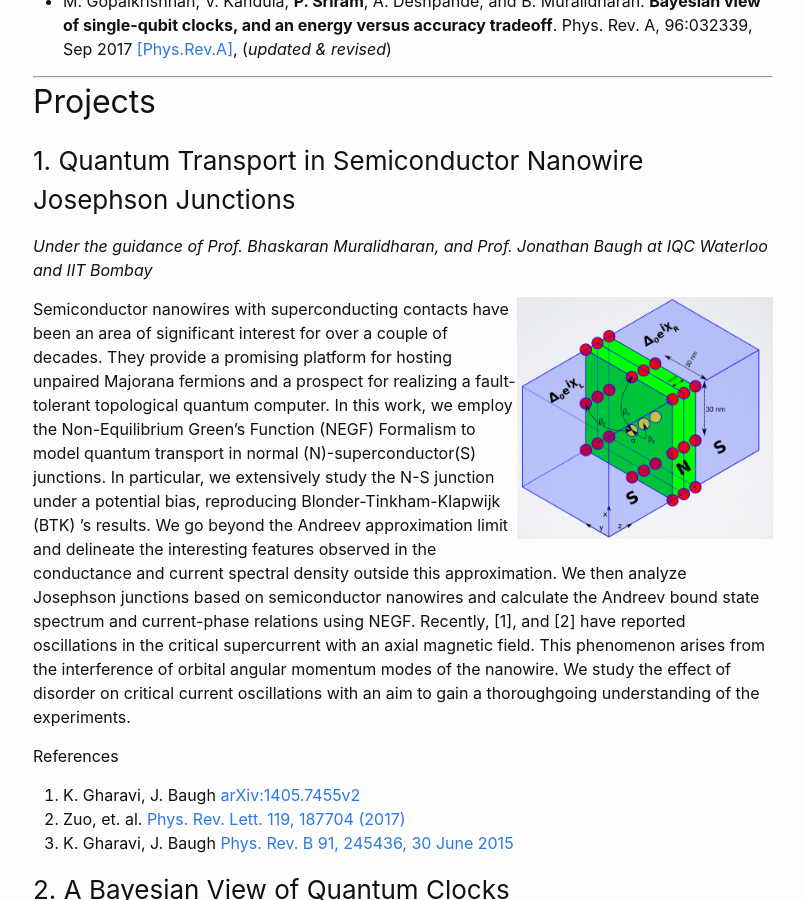
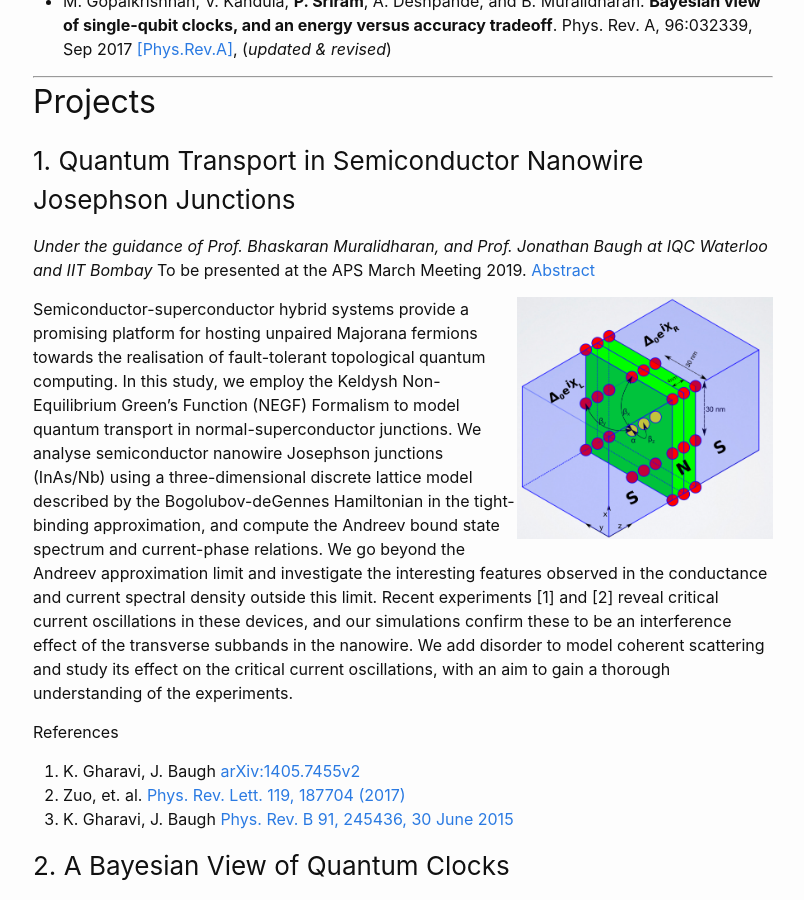
Before and after one commit to praveen5/praveen5.github.io, a Jekyll site: the page built from research.md, in a window 1280 px wide and 900 px high, scrolled down 455 px. Shown: the whole window, without its empty margins (237-1041 px from the left). Built offline with Jekyll 4.4.1, drawn with Linux system fonts in a browser that asks for light colours.

Commit message:
Update research.md

```diff
--- a/research.md
+++ b/research.md
@@ -19,9 +19,11 @@ _This page lists my research projects. For a summary of my academic course proje
 ## Projects
 ### 1. Quantum Transport in Semiconductor Nanowire Josephson Junctions
 _Under the guidance of Prof. Bhaskaran Muralidharan, and Prof. Jonathan Baugh at IQC Waterloo and IIT Bombay_
+To be presented at the APS March Meeting 2019. [Abstract](http://meetings.aps.org/Meeting/MAR19/Session/S05.9)
 <p>
 <img src="/TB.png" ALIGN = "RIGHT" width="256" title="NanowireModel">
-Semiconductor nanowires with superconducting contacts have been an area of significant interest for over a couple of decades. They provide a promising platform for hosting unpaired Majorana fermions and a prospect for realizing a fault-tolerant topological quantum computer. In this work, we employ the Non-Equilibrium Green’s Function (NEGF) Formalism to model quantum transport in normal (N)-superconductor(S) junctions. In particular, we extensively study the N-S junction under a potential bias, reproducing  Blonder-Tinkham-Klapwijk (BTK) ’s results. We go beyond the Andreev approximation limit and delineate the interesting features observed in the conductance and current spectral density outside this approximation. We then analyze Josephson junctions based on semiconductor nanowires and calculate the Andreev bound state spectrum and current-phase relations using NEGF. Recently, [1], and [2] have reported oscillations in the critical supercurrent with an axial magnetic field. This phenomenon arises from the interference of orbital angular momentum modes of the nanowire. We study the effect of disorder on critical current oscillations with an aim to gain a thoroughgoing understanding of the experiments.
+
+Semiconductor-superconductor hybrid systems provide a promising platform for hosting unpaired Majorana fermions towards the realisation of fault-tolerant topological quantum computing. In this study, we employ the Keldysh Non-Equilibrium Green’s Function (NEGF) Formalism to model quantum transport in normal-superconductor junctions. We analyse semiconductor nanowire Josephson junctions (InAs/Nb) using a three-dimensional discrete lattice model described by the Bogolubov-deGennes Hamiltonian in the tight-binding approximation, and compute the Andreev bound state spectrum and current-phase relations. We go beyond the Andreev approximation limit and investigate the interesting features observed in the conductance and current spectral density outside this limit. Recent experiments [1] and [2] reveal critical current oscillations in these devices, and our simulations confirm these to be an interference effect of the transverse subbands in the nanowire. We add disorder to model coherent scattering and study its effect on the critical current oscillations, with an aim to gain a thorough understanding of the experiments.
 </p>
 
 References
```
